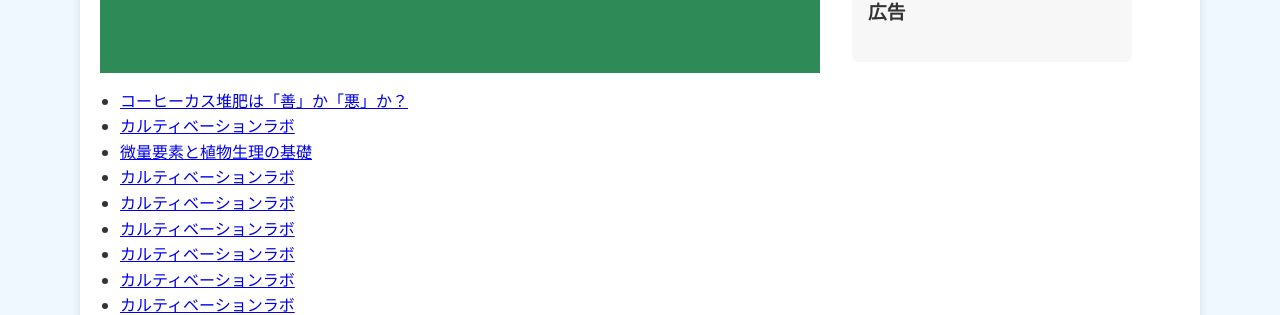
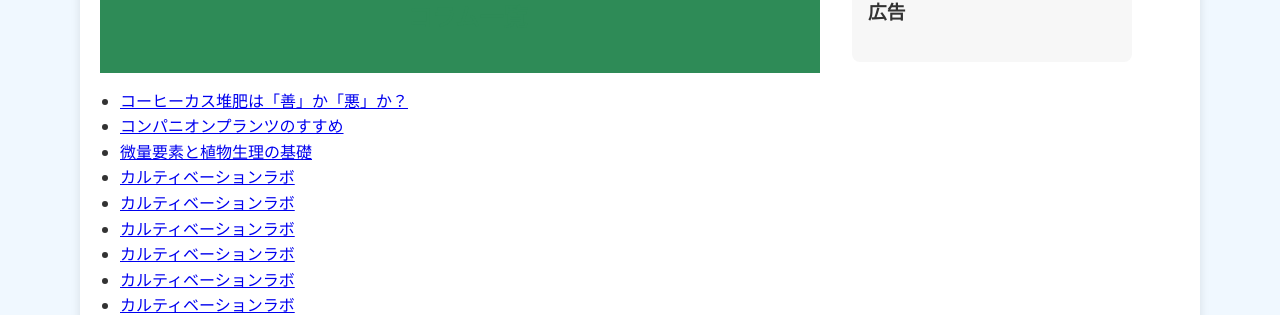
Before and after one commit to shiitake-garden/shiitake-garden.github.io, a Jekyll site: the page built from column/index.html, in a window 1280 px wide. Shown: the part 240-555 px from the top of the page. Built offline with Jekyll 4.4.1, drawn with Linux system fonts in a browser that asks for light colours.

Commit message:
Update column_companionplants.html

```diff
--- a/column/column_companionplants.html
+++ b/column/column_companionplants.html
@@ -1,6 +1,6 @@
 ---
 layout: default_care
-title: カルティベーションラボ
+title: コンパニオンプランツのすすめ
 ---
 
 
```
